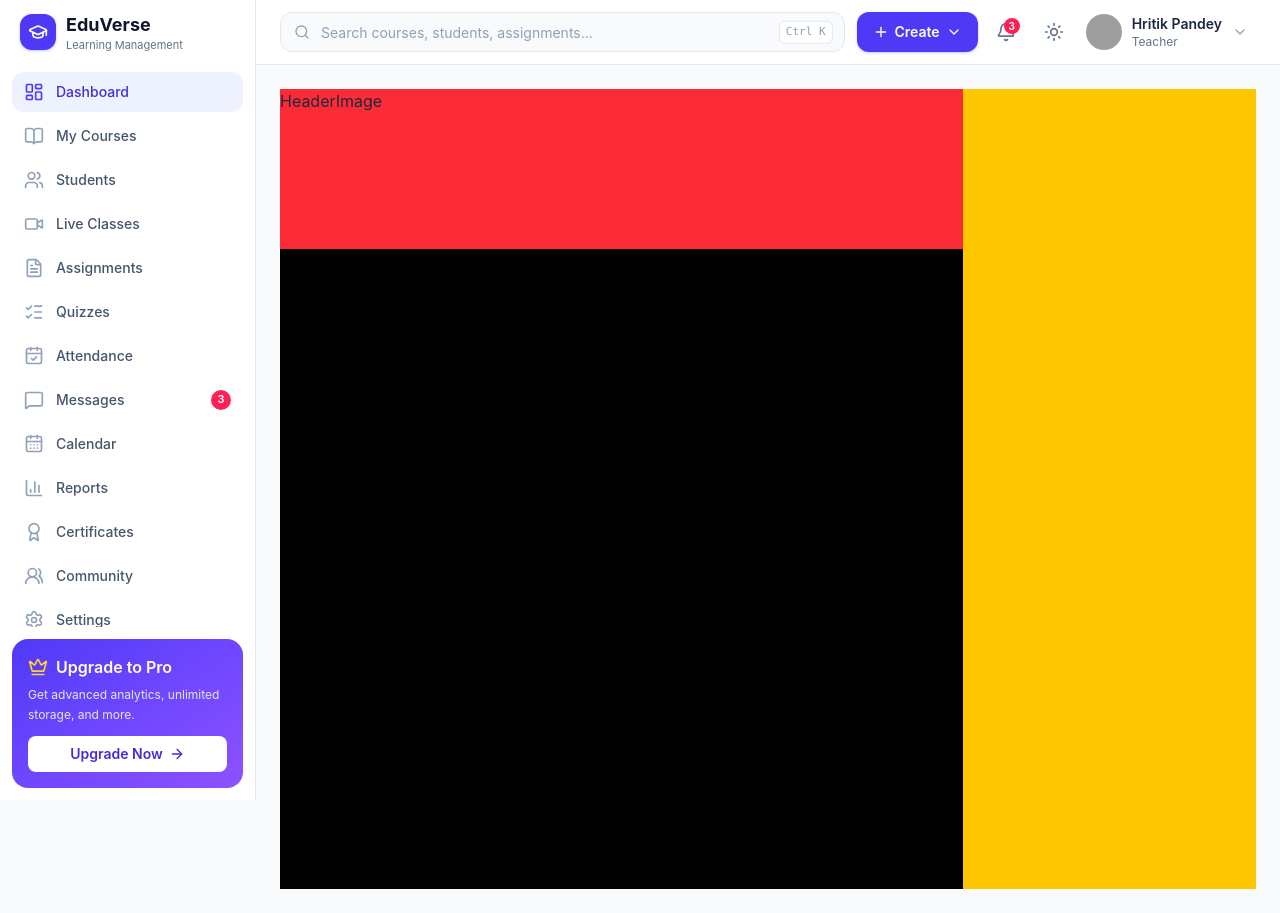
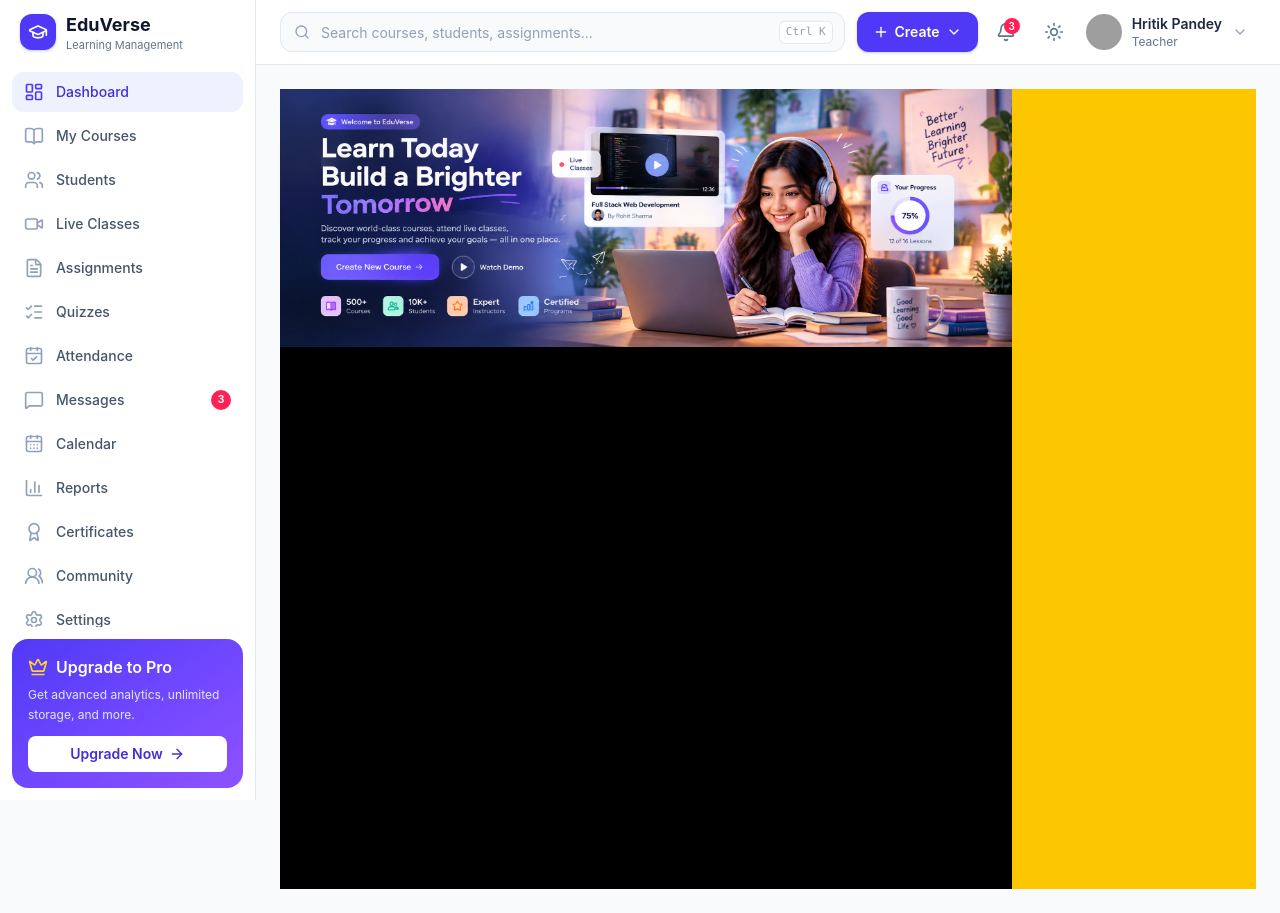
Before and after one commit to iamayushkarma/lms-dashbaord, a React (Vite) app: page / in a window 1280 px wide. Built offline with nearby package versions, Linux system fonts and the light colour scheme; grey boxes are pictures that could not be loaded.

Commit message:
header image

```diff
--- a/src/dashboard/components/HeaderImage.tsx
+++ b/src/dashboard/components/HeaderImage.tsx
@@ -1,7 +1,10 @@
 import React from "react";
+import headerImage from "../../assets/header-image.png"
 
 function HeaderImage() {
-  return <div className="bg-red-500 h-40 w-full">HeaderImage</div>;
+  return <div className="bg-red-500 h-40 w-full">
+  <img className="" src={headerImage}></img>
+  </div>;
 }
 
 export default HeaderImage;
--- a/src/dashboard/main-body/MainBody.tsx
+++ b/src/dashboard/main-body/MainBody.tsx
@@ -4,10 +4,10 @@
 function MainBody() {
   return (
     <div className="flex w-full bg-blue-500 h-svh">
-      <div className="w-[70%] bg-black">
+      <div className="lg:w-[75%] 2xl:w-[80%] bg-black">
         <HeaderImage />
       </div>
-      <div className="w-[30%] bg-yellow-400"></div>
+      <div className="lg:w-[25%] 2xl:w-[20%] bg-yellow-400"></div>
       <div></div>
     </div>
   );
```
Also changed, not shown: src/assets/header-image.png (added).
